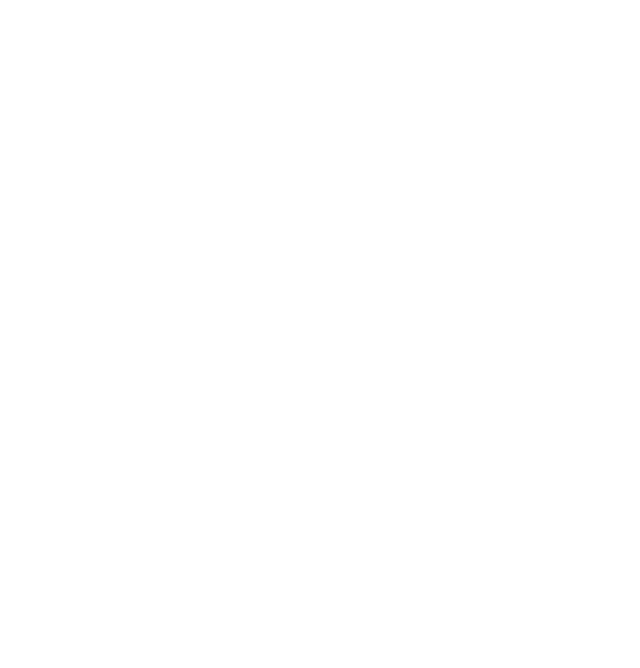
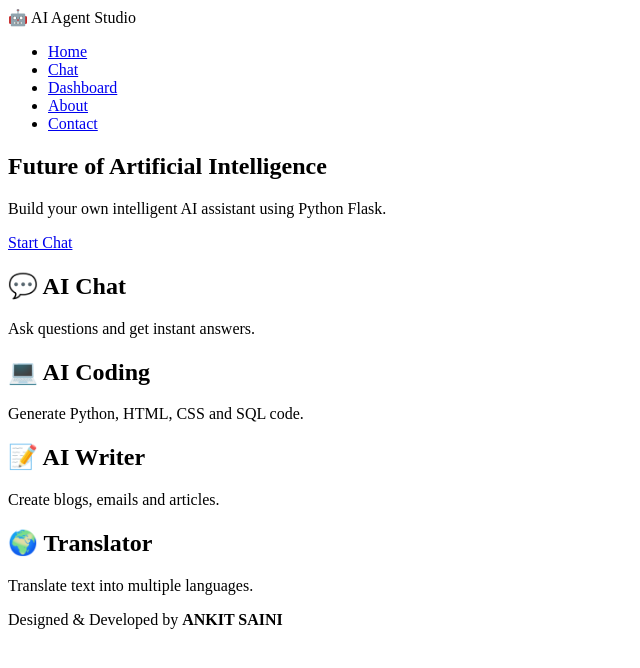
Before and after one commit to AnkitSaini491/AI-Agent, a Flask app: page / in a window 1280 px wide. Before the commit the part shown is empty. Shown: the top 668 px of the page, without its empty margins (0-640 px from the left). Run offline with Flask 3, Linux system fonts and the light colour scheme.

Commit message:
Update index.html

```diff
--- a/templates/index.html
+++ b/templates/index.html
@@ -0,0 +1,74 @@
+
+<!DOCTYPE html>
+<html lang="en">
+<head>
+<meta charset="UTF-8">
+<meta name="viewport" content="width=device-width, initial-scale=1.0">
+<title>AI Agent Studio</title>
+
+<link rel="stylesheet" href="{{ url_for('static', filename='style.css') }}">
+</head>
+
+<body>
+
+<nav>
+<div class="logo">🤖 AI Agent Studio</div>
+
+<ul>
+<li><a href="/">Home</a></li>
+<li><a href="/chat">Chat</a></li>
+<li><a href="/dashboard">Dashboard</a></li>
+<li><a href="/about">About</a></li>
+<li><a href="/contact">Contact</a></li>
+</ul>
+
+</nav>
+
+<section class="hero">
+
+<h1>Future of Artificial Intelligence</h1>
+
+<p>
+Build your own intelligent AI assistant using Python Flask.
+</p>
+
+<a href="/chat" class="btn">
+Start Chat
+</a>
+
+</section>
+
+<section class="services">
+
+<div class="card">
+<h2>💬 AI Chat</h2>
+<p>Ask questions and get instant answers.</p>
+</div>
+
+<div class="card">
+<h2>💻 AI Coding</h2>
+<p>Generate Python, HTML, CSS and SQL code.</p>
+</div>
+
+<div class="card">
+<h2>📝 AI Writer</h2>
+<p>Create blogs, emails and articles.</p>
+</div>
+
+<div class="card">
+<h2>🌍 Translator</h2>
+<p>Translate text into multiple languages.</p>
+</div>
+
+</section>
+
+<footer>
+
+Designed & Developed by <b>ANKIT SAINI</b>
+
+</footer>
+
+<script src="{{ url_for('static', filename='script.js') }}"></script>
+
+</body>
+</html>
```
